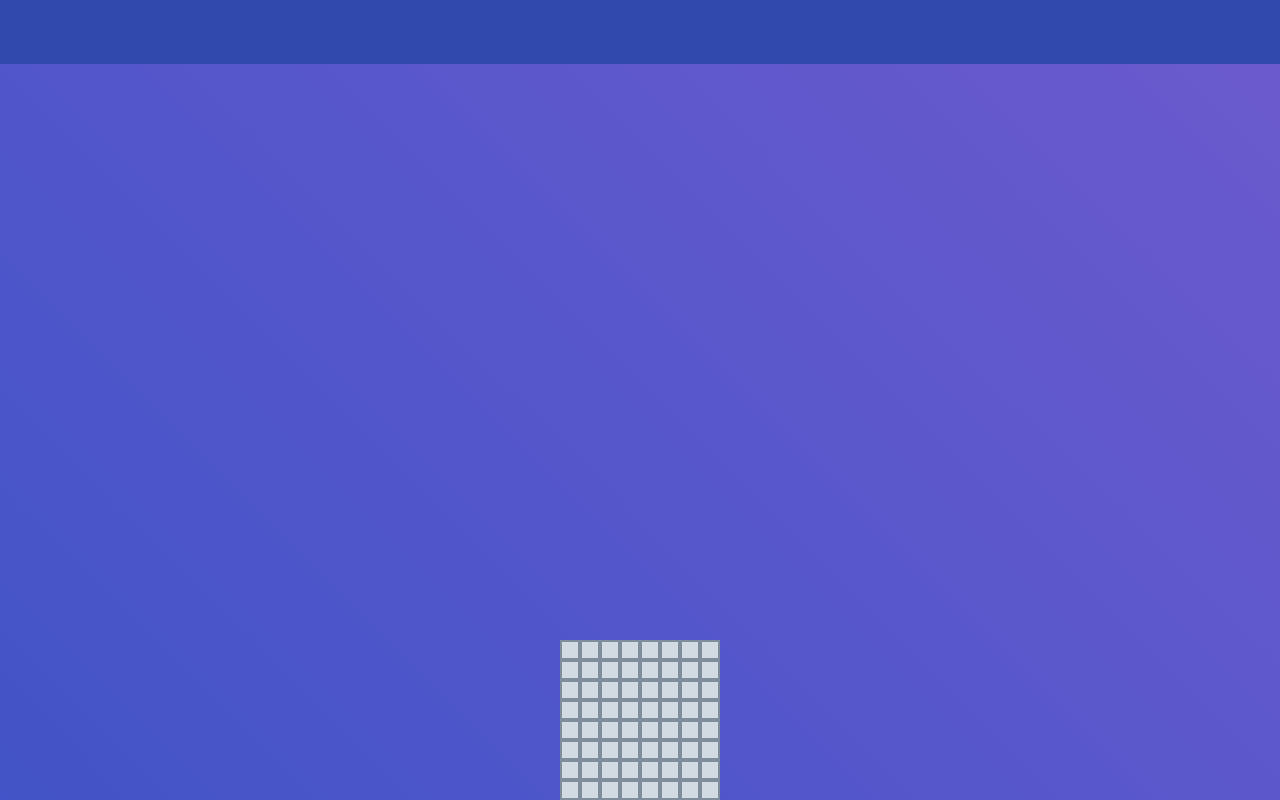
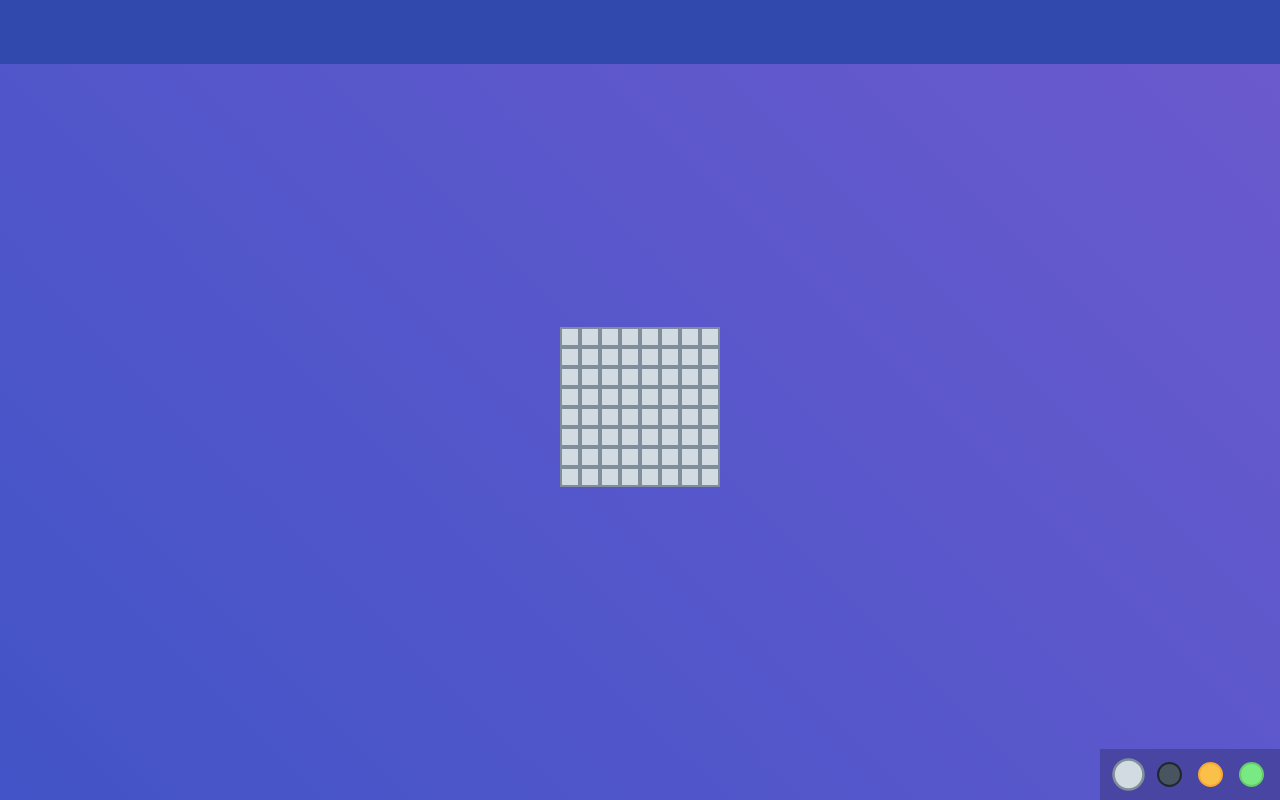
Before and after one commit to goniti/pixelArtInvader, a plain HTML site: page index.html in a window 1280 px wide. Drawn offline with Linux system fonts and the light colour scheme.

Commit message:
Add a color palette

```diff
--- a/js/script.js
+++ b/js/script.js
@@ -1,31 +1,68 @@
-var app = {
+const app = {
   size: 8,
   pixel: 20,
   slate: document.getElementById('board'),
   container: document.getElementById('app'),
+  color: 'cell--white',
 
-  makeGrid: function () {
+  makeGrid: () => {
     // create a grid of 64 cells 8 rows x 8 columns
-    for (var indexRow = 0; indexRow < app.size; indexRow++) {
-        var row = document.createElement('div');
+    for (let indexRow = 0; indexRow < app.size; indexRow++) {
+        const row = document.createElement('div');
         row.classList.add('row');
-        for (var indexColumn = 0; indexColumn < app.size; indexColumn++) {
-            var cell = document.createElement('div');
+        for (let indexColumn = 0; indexColumn < app.size; indexColumn++) {
+            const cell = document.createElement('div');
             cell.classList.add('cell', 'cell--white');
             row.appendChild(cell);
         }
         app.slate.appendChild(row);
     }
     // Set a default pixel size of 20
-    var cells = document.getElementsByClassName('cell');
-    for (var index = 0; index < cells.length; index++) {
+    const cells = document.getElementsByClassName('cell');
+    for (let index = 0; index < cells.length; index++) {
         cells[index].style.height = app.pixel + 'px';
         cells[index].style.width = app.pixel + 'px';
+        cells[index].addEventListener('click',(event) => {
+          event.target.setAttribute('class', `box ${app.color}`)
+        })
     }
-},
+  },
+  createPalette: () => {
+    // Create color palette
+  const colorPalette = document.createElement('div');
+  colorPalette.classList.add('panel');
+  const colorWhite = document.createElement('div');
+  colorWhite.classList.add('panel__button', 'cell--white', 'panel__button--is-active');
+  colorPalette.appendChild(colorWhite);
+  const colorBlack = document.createElement('div');
+  colorBlack.classList.add('panel__button', 'cell--black');
+  colorPalette.appendChild(colorBlack);
+  const colorYellow = document.createElement('div');
+  colorYellow.classList.add('panel__button', 'cell--yellow');
+  colorPalette.appendChild(colorYellow);
+  const colorGreen = document.createElement('div');
+  colorGreen.classList.add('panel__button', 'cell--green');
+  colorPalette.appendChild(colorGreen);
+    // Add color palette in dom
+  app.container.appendChild(colorPalette);
 
-  init: function () {
+  const buttons = document.getElementsByClassName('panel__button');
+  for (let indexButtons = 0; indexButtons < buttons.length; indexButtons++) {
+      buttons[indexButtons].addEventListener('click', function (event) {
+          const buttonActive = document.getElementsByClassName(
+              'panel__button--is-active'
+          )[0];
+          buttonActive.classList.remove('panel__button--is-active');
+          event.target.classList.add('panel__button--is-active');
+          app.color = event.target.className.split(' ')[1];
+          console.log(app.color);
+      });
+  }
+  },
+
+  init: () => {
     app.makeGrid();
+    app.createPalette();
   },
 };
 
--- a/sass/components/_colorPanel.scss
+++ b/sass/components/_colorPanel.scss
@@ -0,0 +1,18 @@
+.panel{
+  align-self: flex-end;
+  display: flex;
+  background-color: #4945a3;
+  width: 180px;
+  justify-content: space-around;
+  padding: 0.8em 0.5em;
+
+  &__button{
+    height: 25px;
+    width: 25px;
+    border-radius: 50%;
+
+    &--is-active {
+      transform: scale(1.3);
+    }
+  }
+}
```
Also changed, not shown: css/app.css, 1 other file.
